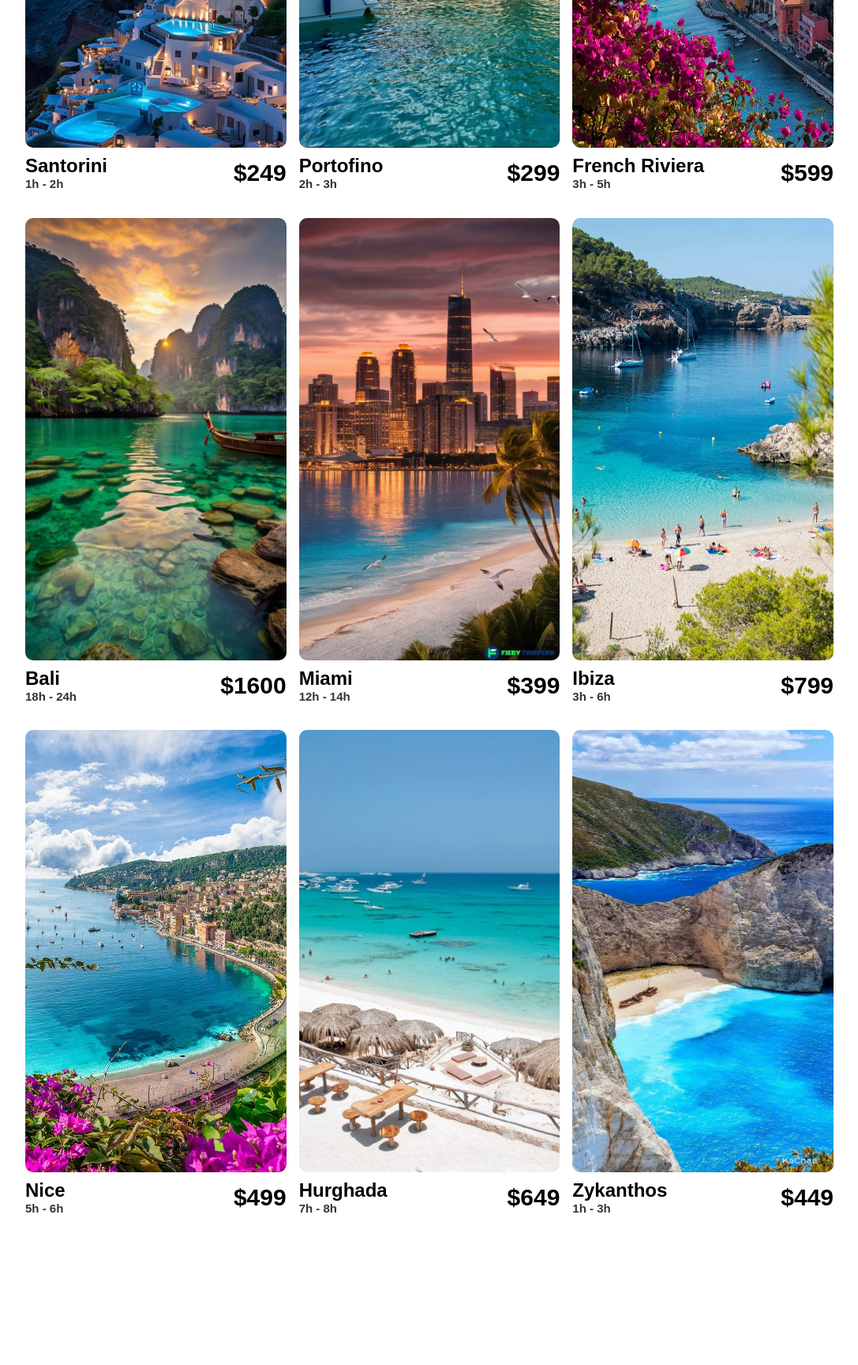
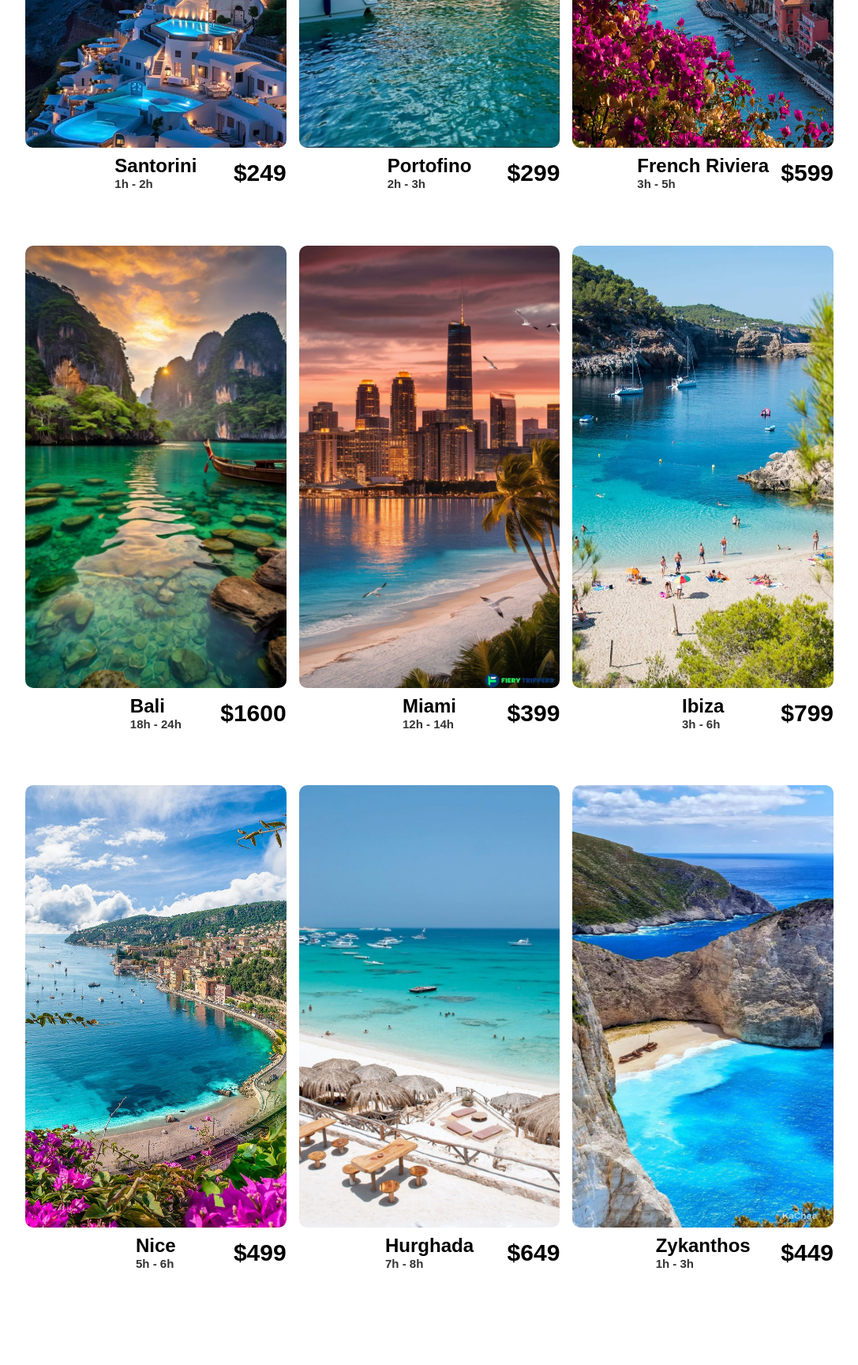
Before and after one commit to amelaah/Travell-re, a PHP site: page /html/summer-vacation.html in a window 1280 px wide. Shown: the part 606-2334 px from the top of the page at 79% size, without its empty margins (96-1183 px from the left). Before the commit the page ends 2141 px from the top, so only its background shows below. Run offline with PHP 8.4, Linux system fonts and the light colour scheme.

Commit message:
sdiiiiiiiiiiiiiiiiiiiiiiiii
Co-Authored-By: viona <187424515+vionaak@users.noreply.github.com>

```diff
--- a/css/summer-vacation.css
+++ b/css/summer-vacation.css
@@ -173,13 +173,13 @@ section {
   will-change: filter;
   cursor: pointer;
   margin-bottom: 50px;
-  justify-content: space-evenly;
+  justify-content: space-around;
   width: 100%;
 }
 
-.summer-box a {
+/* .summer-box a {
   width: 100%;
-}
+} */
 
 .box1 {
   margin-bottom: 5%;
@@ -218,8 +218,8 @@ section {
 }
 
 .kutia-content {
-  /* display: flex;
-  flex-wrap: wrap; */
+  display: flex;
+  flex-wrap: wrap;
   align-items: center;
   justify-content: space-evenly;
   /* padding-top: 10px; */
@@ -241,9 +241,15 @@ section {
   color: var(--jet);
 }
 
-.summer-container {
-  display: flex;
-  justify-content: space-evenly;
+/* .summer-container {
+   display: flex;
+   justify-content: space-evenly;
+}  */
+
+@media(max-width:800px){
+  .summer-container{
+    display: grid;
+  }
 }
 
 .summer-vacation a {
```
Also changed, not shown: css/mountain.css (+13 -1 lines).
